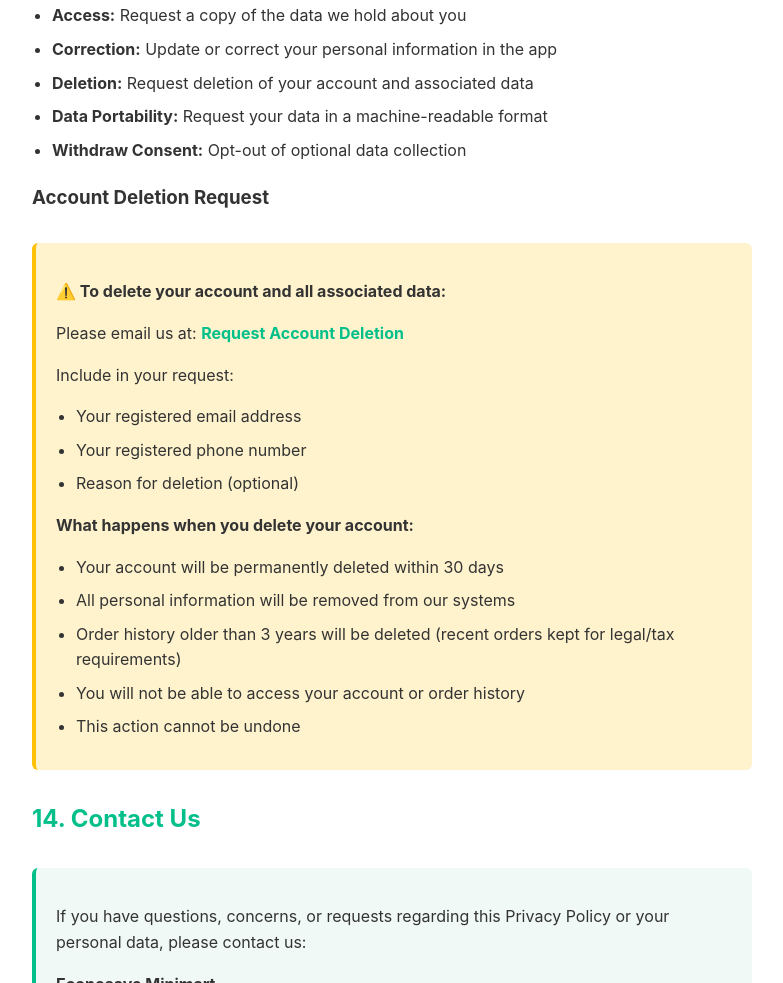
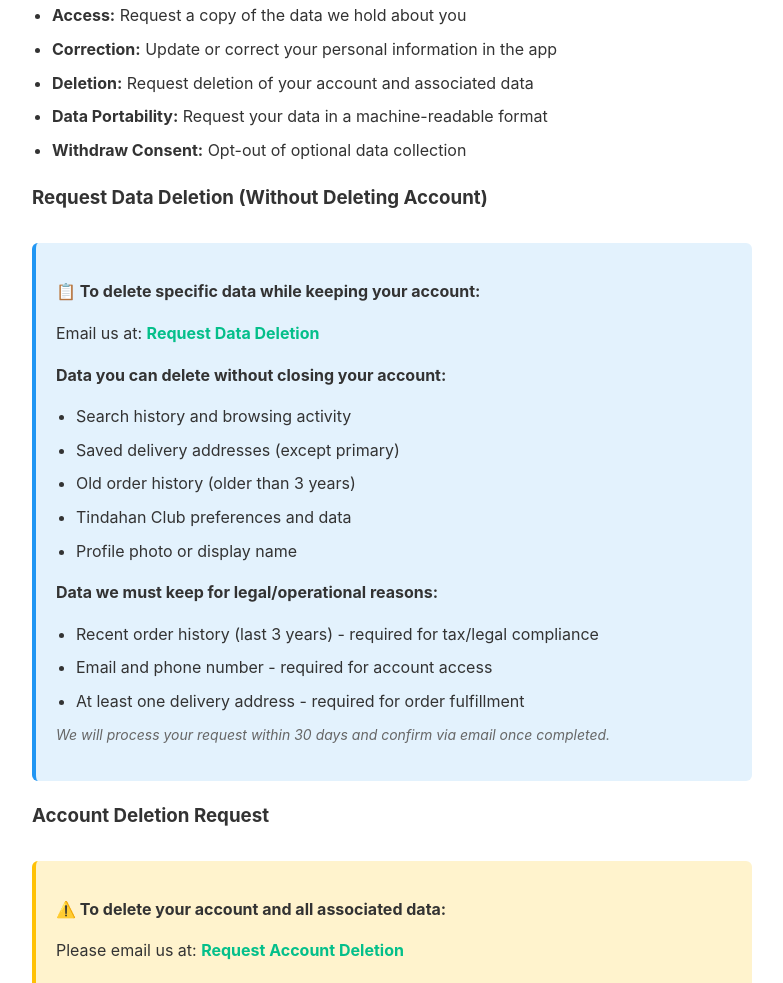
Before and after one commit to marlonbbernalgmail/econosave-landing, a plain HTML site: page privacy-policy.html in a window 1280 px wide. Shown: the part 3937-4920 px from the top of the page, without its empty margins (248-1031 px from the left). Drawn offline with Linux system fonts and the light colour scheme.

Commit message:
Add option to delete specific data without deleting account

```diff
--- a/privacy-policy.html
+++ b/privacy-policy.html
@@ -183,10 +183,33 @@
             <li><strong>Withdraw Consent:</strong> Opt-out of optional data collection</li>
         </ul>
 
+        <h3>Request Data Deletion (Without Deleting Account)</h3>
+        <div class="contact-info" style="background: #e3f2fd; border-left: 4px solid #2196F3;">
+            <p><strong>📋 To delete specific data while keeping your account:</strong></p>
+            <p>Email us at: <a href="mailto:econosave.minimart.morong.rizal@gmail.com?subject=Data%20Deletion%20Request&body=I%20would%20like%20to%20delete%20specific%20data%20from%20my%20account.%0A%0AEmail%3A%20%5BYour%20registered%20email%5D%0APhone%3A%20%5BYour%20registered%20phone%5D%0A%0APlease%20delete%20the%20following%20data%3A%0A%5B%20%5D%20Search%20history%0A%5B%20%5D%20Delivery%20addresses%20(except%20default)%0A%5B%20%5D%20Order%20history%20(older%20than%203%20years)%0A%5B%20%5D%20Tindahan%20Club%20data%0A%5B%20%5D%20Other%20(please%20specify)%3A%20" style="color: #04BF8A; font-weight: bold;">Request Data Deletion</a></p>
+            <p><strong>Data you can delete without closing your account:</strong></p>
+            <ul style="margin: 10px 0;">
+                <li>Search history and browsing activity</li>
+                <li>Saved delivery addresses (except primary)</li>
+                <li>Old order history (older than 3 years)</li>
+                <li>Tindahan Club preferences and data</li>
+                <li>Profile photo or display name</li>
+            </ul>
+            <p><strong>Data we must keep for legal/operational reasons:</strong></p>
+            <ul style="margin: 10px 0;">
+                <li>Recent order history (last 3 years) - required for tax/legal compliance</li>
+                <li>Email and phone number - required for account access</li>
+                <li>At least one delivery address - required for order fulfillment</li>
+            </ul>
+            <p style="color: #666; font-size: 14px; margin-top: 10px;">
+                <em>We will process your request within 30 days and confirm via email once completed.</em>
+            </p>
+        </div>
+
         <h3>Account Deletion Request</h3>
         <div class="contact-info" style="background: #fff3cd; border-left: 4px solid #ffc107;">
             <p><strong>⚠️ To delete your account and all associated data:</strong></p>
-            <p>Please email us at: <a href="mailto:econosave.minimart.morong.rizal@gmail.com?subject=Account%20Deletion%20Request&body=Please%20delete%20my%20account%20and%20all%20associated%20data.%0A%0AEmail%3A%20%5BYour%20registered%20email%5D%0APhone%3A%20%5BYour%20registered%20phone%5D" style="color: #04BF8A; font-weight: bold;">Request Account Deletion</a></p>
+            <p>Please email us at: <a href="mailto:econosave.minimart.morong.rizal@gmail.com?subject=Account%20Deletion%20Request&body=Please%20delete%20my%20account%20and%20all%20associated%20data.%0A%0AEmail%3A%20%5BYour%20registered%20email%5D%0APhone%3A%20%5BYour%20registered%20phone%5D%0A%0AReason%20(optional)%3A%20" style="color: #04BF8A; font-weight: bold;">Request Account Deletion</a></p>
             <p>Include in your request:</p>
             <ul style="margin: 10px 0;">
                 <li>Your registered email address</li>
```
